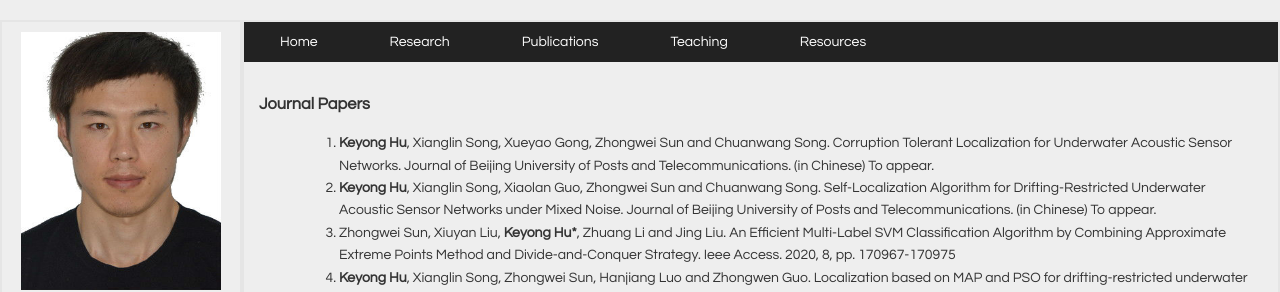
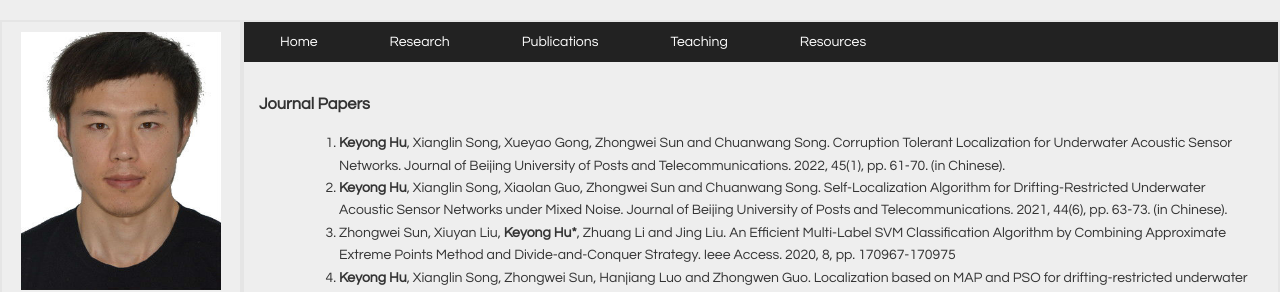
Before and after one commit to keyonghu/keyonghu.github.io, a plain HTML site: page publications.html in a window 1280 px wide. Shown: the top 292 px of the page. Drawn offline with Linux system fonts and the light colour scheme.

Commit message:
Update publications.html

```diff
--- a/publications.html
+++ b/publications.html
@@ -50,8 +50,8 @@
        	      		<dd>
 
               			<ol>
-			<li><b>Keyong Hu</b>, Xianglin Song, Xueyao Gong, Zhongwei Sun and Chuanwang Song. Corruption Tolerant Localization for Underwater Acoustic Sensor Networks. Journal of Beijing University of Posts and Telecommunications. (in Chinese) To appear.
-			<li><b>Keyong Hu</b>, Xianglin Song, Xiaolan Guo, Zhongwei Sun and Chuanwang Song. Self-Localization Algorithm for Drifting-Restricted Underwater Acoustic Sensor Networks under Mixed Noise. Journal of Beijing University of Posts and Telecommunications. (in Chinese) To appear.
+			<li><b>Keyong Hu</b>, Xianglin Song, Xueyao Gong, Zhongwei Sun and Chuanwang Song. Corruption Tolerant Localization for Underwater Acoustic Sensor Networks. Journal of Beijing University of Posts and Telecommunications. 2022, 45(1), pp. 61-70. (in Chinese).
+			<li><b>Keyong Hu</b>, Xianglin Song, Xiaolan Guo, Zhongwei Sun and Chuanwang Song. Self-Localization Algorithm for Drifting-Restricted Underwater Acoustic Sensor Networks under Mixed Noise. Journal of Beijing University of Posts and Telecommunications. 2021, 44(6), pp. 63-73. (in Chinese).
 			<li>Zhongwei Sun, Xiuyan Liu, <b>Keyong Hu*</b>, Zhuang Li and Jing Liu. An Efficient Multi-Label SVM Classification Algorithm by Combining Approximate Extreme Points Method and Divide-and-Conquer Strategy. Ieee Access. 2020, 8, pp. 170967-170975</li>
 
  	      		<li><b>Keyong Hu</b>, Xianglin Song, Zhongwei Sun, Hanjiang Luo and Zhongwen Guo. Localization based on MAP and PSO for drifting-restricted underwater acoustic sensor networks. Sensors. 2019, 19(1), 71.</li>
```
